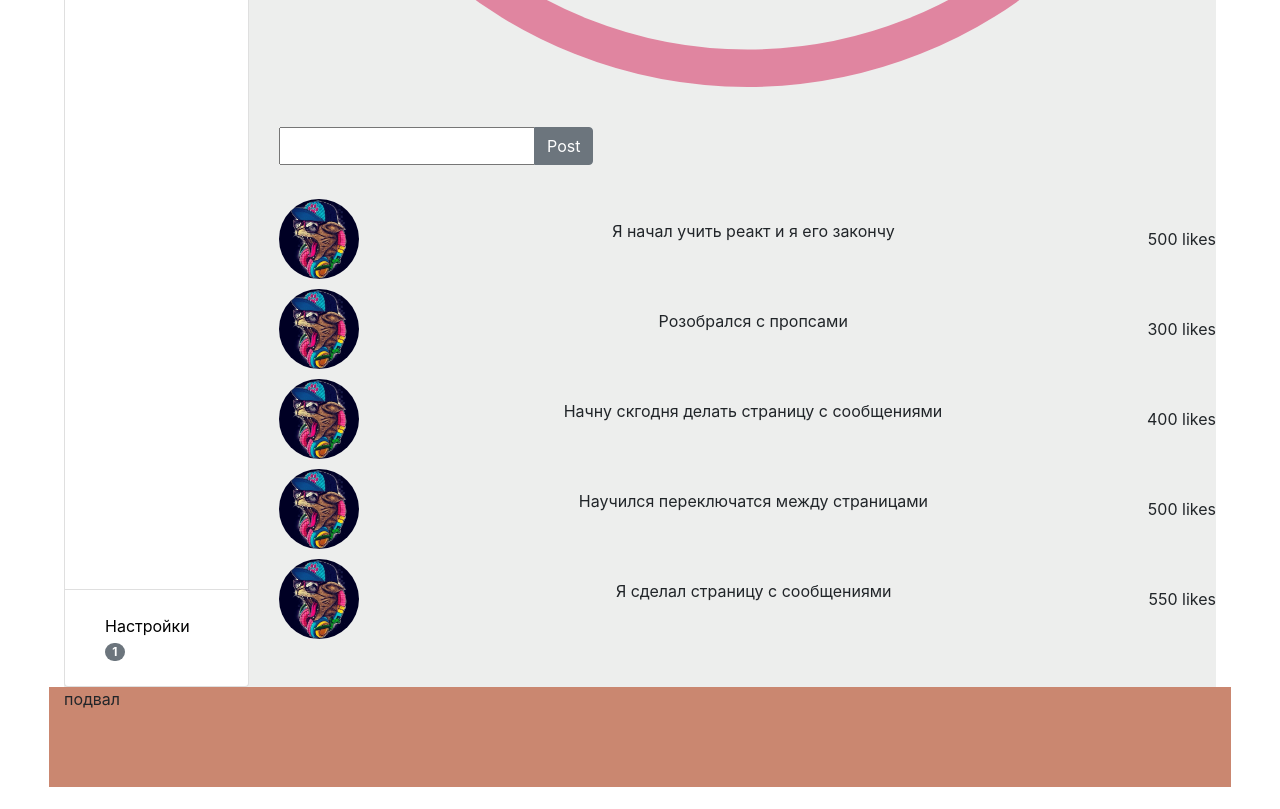
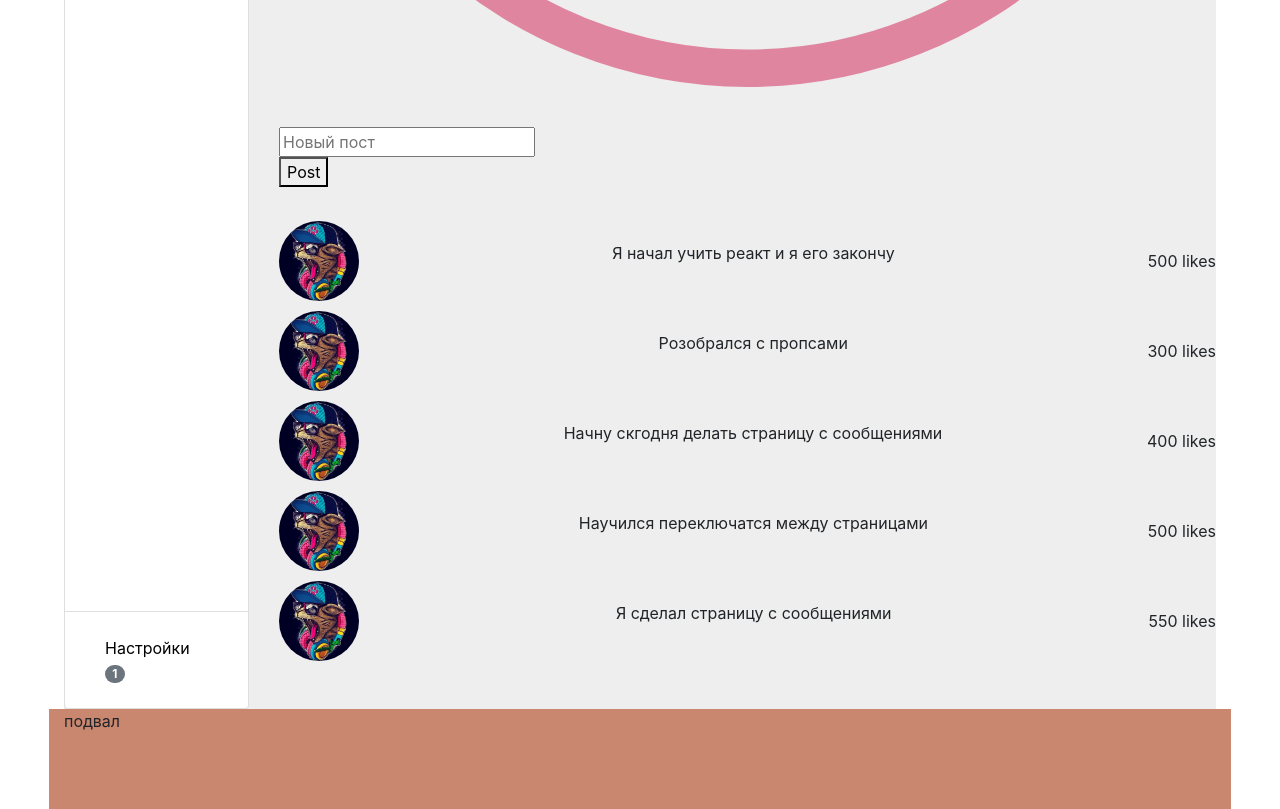
Before and after one commit to Slavvvvvva/social, a React (Create React App) app: page /myprofile/1 in a window 1280 px wide. Shown: the part 1000-1809 px from the top of the page. Before the commit the page ends 1787 px from the top, so only its background shows below. Built offline with nearby package versions, Linux system fonts and the light colour scheme; no server answers.

Commit message:
redux-form

```diff
--- a/src/components/Massedges/masseges.js
+++ b/src/components/Massedges/masseges.js
@@ -7,6 +7,7 @@ import DialogItem from './dialog-item/dialog-item.js'
 import MyMessag from './my-meseges/my-meseges'
 import OponentMesage from './oponent-meseges/oponent-meseges'
 import { Redirect } from 'react-router-dom'
+import { reduxForm, Field } from 'redux-form'
 
 const Chat = (props) => {
     const DialogName = props.ContainerDialogName.map((item) => {
@@ -21,8 +22,12 @@ const Chat = (props) => {
         )
     })
 
-    let TaickPost = React.createRef();
-    let AddMessege = () => props.ContainerAddMessege(TaickPost)
+
+
+    let AddMessege = (formData) => {
+        console.log(formData)
+        props.ContainerAddMessege(formData.massege)
+    }
 
     return (
         <Col className={m.wrapper}>
@@ -33,14 +38,22 @@ const Chat = (props) => {
                 <div className={m.space_messs}>
                     {MyMessageContent}
                 </div>
-                <InputGroup className={m.input}>
-                    <input ref={TaickPost} />
-                    <InputGroupAddon addonType="append">
-                        <Button onClick={AddMessege} color="secondary">Отправить</Button>
-                    </InputGroupAddon>
-                </InputGroup>
+                <AddMassegeReduxForm onSubmit={AddMessege} />
             </div>
         </Col>
     )
 }
-export default Chat;
+const AddMessegeForm = (props) => {
+    return (
+        <form onSubmit={props.handleSubmit}>
+            <div>
+                <Field placeholder={'Massege'} name={'massege'} component={'input'} />
+            </div>
+            <div>
+                <button>Send</button>
+            </div>
+        </form>
+    )
+}
+const AddMassegeReduxForm =reduxForm( {form:'AddMassege'})(AddMessegeForm)
+export default Chat
--- a/src/components/Massedges/messeges.container.js
+++ b/src/components/Massedges/messeges.container.js
@@ -16,9 +16,9 @@ let mapStateToProps = (state) => {
 let mapDispatchToProps = (dispatch) => {
     return {
         ContainerAddMessege: (button) => {
-            let action = AddMessegeActionCreator(button.current.value)
+            let action = AddMessegeActionCreator(button)
             dispatch(action)
-            button.current.value = ""
+
         }
     }
 }
--- a/src/components/User/coments/coments-container.js
+++ b/src/components/User/coments/coments-container.js
@@ -11,9 +11,8 @@ let mapStateToProps = (state) => {
 let mapDispatchToProps = (dispatch) => {
     return {
         AddPostContainer: (input) => {
-            let action = AddPostActionCreator(input.current.value)
+            let action = AddPostActionCreator(input)
             dispatch(action)
-            input.current.value = ""
         }
     }
 
--- a/src/components/User/coments/coments.js
+++ b/src/components/User/coments/coments.js
@@ -1,27 +1,25 @@
 import React from 'react';
-import { InputGroup, InputGroupAddon, Button, } from 'reactstrap';
 import c from './coments.module.scss';
 import ComentItem from './coment-item/coment-item.js';
+import { reduxForm, Field } from 'redux-form'
 
 const Coments = (props) => {
 
     const Posts = props.PostsContainer.map((item) => {
-                return (
-                    <ComentItem comentText={item.massege} likeCounter={item.likeCounter} />
-                )
-            })
+        return (
+            <ComentItem comentText={item.massege} likeCounter={item.likeCounter} />
+        )
+    })
 
     const Textpost = React.createRef();
-    const AddPost = () => props.AddPostContainer(Textpost)
+    const AddPost = (formData) => {
+        console.log(formData)
+        props.AddPostContainer(formData.NevPost)
+    }
     return (
         <div className={c.comments}>
             <div className={c.coment_add}>
-                <InputGroup >
-                    <input ref={Textpost} />
-                    <InputGroupAddon addonType="append">
-                        <Button onClick={AddPost} color="secondary">Post</Button>
-                    </InputGroupAddon>
-                </InputGroup>
+                <AddPostReduxForm onSubmit={AddPost} />
                 <br />
             </div>
             {Posts}
@@ -31,4 +29,20 @@ const Coments = (props) => {
     )
 }
 
+const AddPost = (props) => {
+    return (
+        <form onSubmit={props.handleSubmit}>
+            <div>
+                <Field placeholder={'Новый пост'} name={'NevPost'} component={'input'} />
+
+            </div>
+            <div>
+                <button>Post</button>
+            </div>
+
+        </form>
+    )
+}
+const AddPostReduxForm =reduxForm( {form:'AddPost'})(AddPost)
+
 export default Coments;
```
